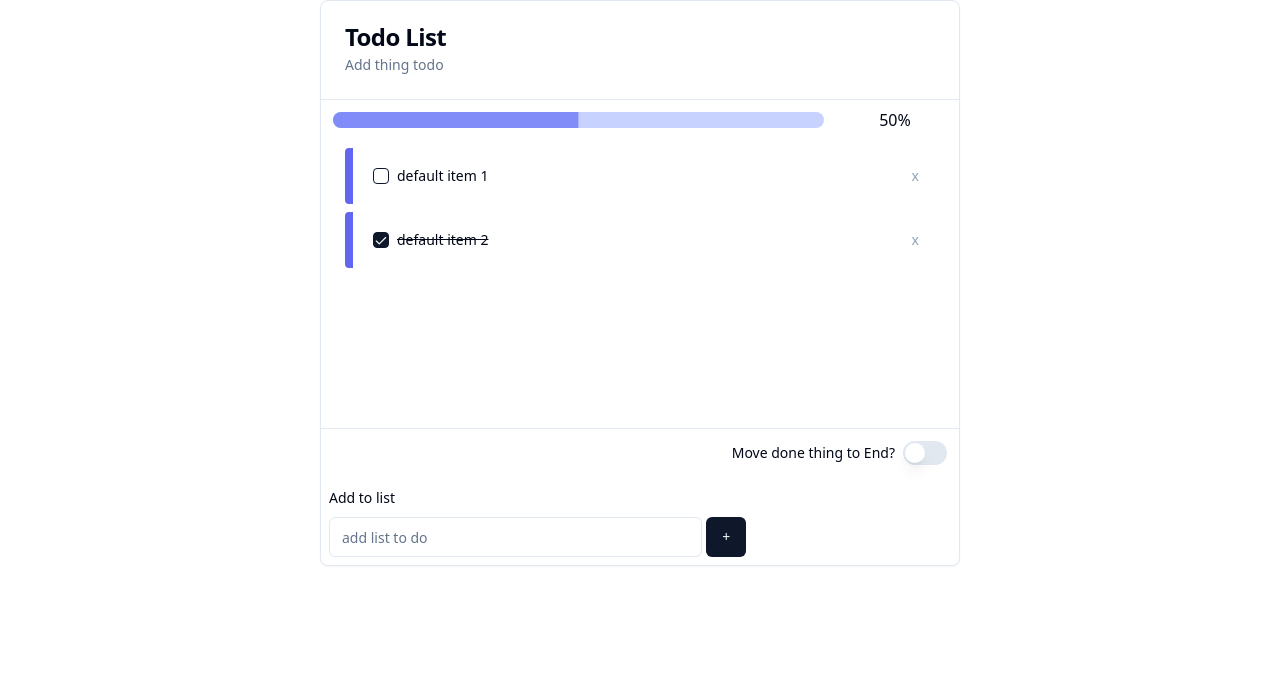
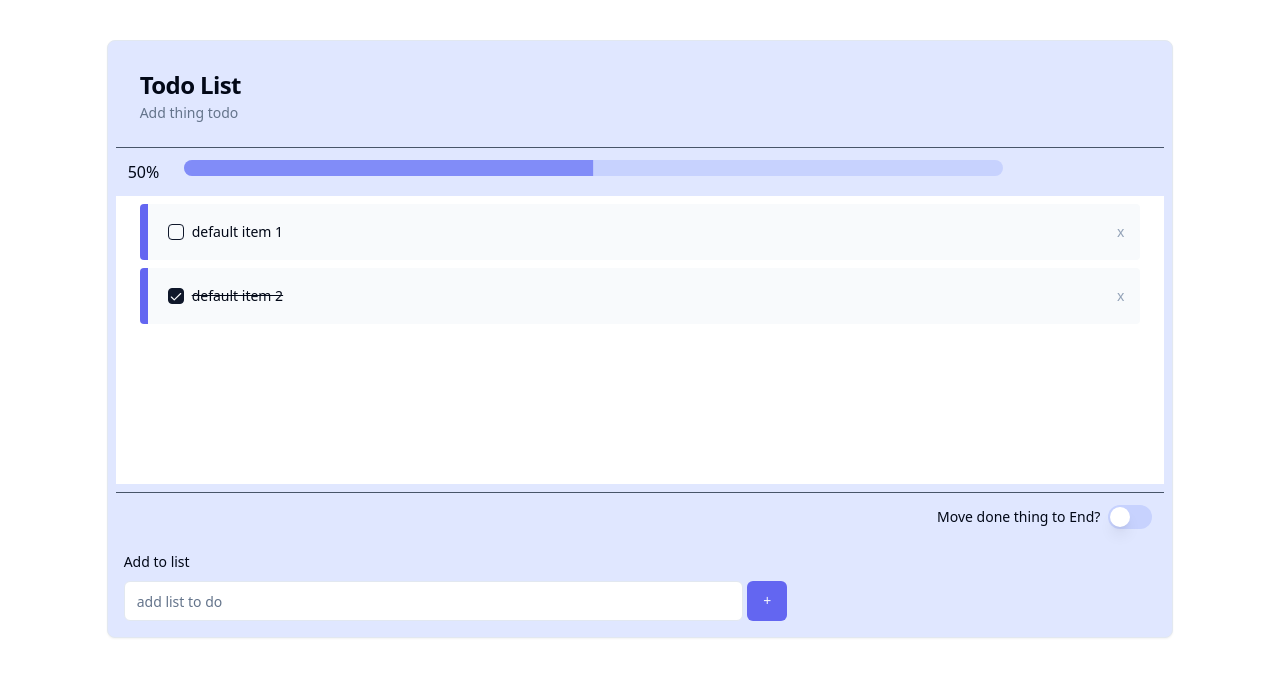
Before and after one commit to sos78819/0606, a React (Vite) app in the folder vite-project/: page / in a window 1280 px wide. Shown: the top 676 px of the page. Built offline with nearby package versions, Linux system fonts and the light colour scheme.

Commit message:
feat:元件樣式調整

```diff
--- a/vite-project/src/App.tsx
+++ b/vite-project/src/App.tsx
@@ -1,15 +1,9 @@
+import { TodoList } from './components'
 import "./index.css"
 
-import { TodoList } from './components'
-
-
 function App() {
-
-
   return (
-    <>
-      <TodoList></TodoList>
-    </>
+      <TodoList/>
   )
 }
 
--- a/vite-project/src/components/TodoList.tsx
+++ b/vite-project/src/components/TodoList.tsx
@@ -1,11 +1,11 @@
 import { Card, CardDescription, CardHeader, CardTitle } from "@/components/ui/card";
 import { Separator } from "@/components/ui/separator";
 import { cn } from "@/lib/utils";
-import { useState} from "react";
+import { singleItem } from "@/type";
+import { useState } from "react";
 import { AddItemForm } from "./add-item-form";
 import { ItemContent } from "./item-content";
 import { TodoProgress } from "./todo-progress";
-import { singleItem } from "@/type";
 
 const TodoList = () => {
   const [TodoItems, setTodoItems] = useState(
@@ -30,13 +30,13 @@ const TodoList = () => {
     };
 
   return (
-    <div className="flex justify-center content-center flex-wrap w-full h-full">
-      <Card className={cn('w-6/12')}>
+    <div className="flex justify-center content-center w-full h-full">
+      <Card className={cn('w-6/12 bg-indigo-100 mt-10 p-2  md:w-10/12 sm:w-12/12')}>
         <CardHeader >
           <CardTitle>Todo List</CardTitle>
           <CardDescription>Add thing todo</CardDescription>
         </CardHeader>
-        <Separator />
+        <Separator className="bg-slate-600" />
         <TodoProgress TodoItem={TodoItems}/>
         <ItemContent TodoItem={TodoItems} handleItemChange={handleItemChange} />
         <AddItemForm TodoItem={TodoItems} handleItemChange={handleItemChange} />
--- a/vite-project/src/components/add-item-form.tsx
+++ b/vite-project/src/components/add-item-form.tsx
@@ -9,8 +9,8 @@ import {
   FormLabel
 } from "@/components/ui/form";
 import { Input } from "@/components/ui/input";
+import { TodoProps, singleItem } from "@/type";
 import { useForm } from "react-hook-form";
-import { singleItem,TodoProps } from "@/type";
 
 
 
@@ -44,13 +44,13 @@ const AddItemForm = (props:TodoProps) => {
                 <FormItem>
                  <FormLabel>Add to list</FormLabel>
                   <FormControl>
-                    <Input placeholder="add list to do"  {...field} />
+                    <Input className="ring-indigo-100" placeholder="add list to do"  {...field} />
                   </FormControl>
                 </FormItem>
               )}
             />
           </div>
-          <div className="relative w-[20%]"><Button className="absolute bottom-0" type="submit">+</Button></div>
+          <div className="relative w-[20%]"><Button className="absolute bottom-0 bg-indigo-500" type="submit">+</Button></div>
         </div>
       </form>
     </Form>
--- a/vite-project/src/components/item-content.tsx
+++ b/vite-project/src/components/item-content.tsx
@@ -1,18 +1,18 @@
-import { Button } from "./ui/button"
-import { CardContent } from "./ui/card"
-import { Checkbox } from "./ui/checkbox"
-import { Label } from "./ui/label"
+import { TodoProps } from "@/type";
 import * as ScrollArea from '@radix-ui/react-scroll-area';
-import { TodoProps } from "@/type";
+import { useState } from "react";
 import { MoveItemEnd } from "./move-to-item-end";
+import { Button } from "./ui/button";
+import { CardContent } from "./ui/card";
+import { Checkbox } from "./ui/checkbox";
+import { Label } from "./ui/label";
 import { Separator } from "./ui/separator";
-import { useState } from "react";
 
 
 const ItemContent = (props: TodoProps) => {
 
- const [switchTitle,setSwitchTitle] = useState("Move done thing to End?")
-  //const viewportRef = useRef<HTMLDivElement>(null);
+  const [switchTitle, setSwitchTitle] = useState("Move done thing to End?")
+
 
   function handleItemCheck(e: boolean, idx: number) {
     const newTodos = [...props.TodoItem];
@@ -26,9 +26,9 @@ const ItemContent = (props: TodoProps) => {
     props.handleItemChange(newTodos)
   }
 
-  function switchHandler(e:boolean) {
+  function switchHandler(e: boolean) {
     const newTodos = [...props.TodoItem];
-    if(e){
+    if (e) {
       const switchToStart = "Move done thing to Start?"
       newTodos.sort((a, b) => {
         if (a.finish === b.finish) return 0;
@@ -37,7 +37,7 @@ const ItemContent = (props: TodoProps) => {
       });
       setSwitchTitle(switchToStart)
 
-    }else{
+    } else {
       const switchToEnd = "Move done thing to End?"
       newTodos.sort((a, b) => {
         if (a.finish === b.finish) return 0;
@@ -47,45 +47,36 @@ const ItemContent = (props: TodoProps) => {
       setSwitchTitle(switchToEnd)
     }
     props.handleItemChange(newTodos)
-  //   if (e && viewportRef.current) {
-  //    const scrollHeight = viewportRef.current.scrollHeight
-  //    const clientHeight = viewportRef.current.clientHeight
-  //    const scrollTop = scrollHeight - clientHeight
-  //     viewportRef.current.scrollTop=scrollTop
-  // }
   }
 
 
 
   return <><ScrollArea.Root>
-    <ScrollArea.Viewport className="h-72" >
-
+    <ScrollArea.Viewport className="h-72 bg-white" >
       <CardContent>
         {props.TodoItem.map((item, idx) => {
           const lineClass = item.finish ? 'line-through' : '';
-          return <div key={idx} className="flex items-center rounded border-l-8 border-l-indigo-500 mt-2 p-5 relative">
+          return <div key={idx} className="flex items-center rounded bg-slate-50 border-l-8 border-l-indigo-500 mt-2 p-5 relative">
             <Checkbox onCheckedChange={(e: boolean) => handleItemCheck(e, idx)} checked={item.finish} className="mr-2" id="terms" />
             <Label
               className={`text-sm font-medium leading-none peer-disabled:cursor-not-allowed peer-disabled:opacity-70 ${lineClass}`}
             >
               {item.title}
-
             </Label>
             <Button onClick={() => removeItem(idx)} className='bg-transparent rounded-full text-slate-400 absolute right-0'>x</Button>
           </div>
         })
         }
       </CardContent>
-
     </ScrollArea.Viewport >
     <ScrollArea.Scrollbar className="h-full w-2.5 border-l border-l-transparent p-[1px]" orientation="vertical">
       <ScrollArea.Thumb className="relative flex-1 rounded-full bg-border" />
     </ScrollArea.Scrollbar>
     <ScrollArea.Corner />
   </ScrollArea.Root>
-    <Separator />
-    <MoveItemEnd title ={switchTitle} switchHandler={switchHandler} />
+    <Separator className="bg-slate-600 mt-2" />
+    <MoveItemEnd title={switchTitle} switchHandler={switchHandler} />
   </>
 }
 
-export { ItemContent }
+export { ItemContent };
--- a/vite-project/src/components/todo-progress.tsx
+++ b/vite-project/src/components/todo-progress.tsx
@@ -11,7 +11,6 @@ const TodoProgress = ({TodoItem}:TodoItems) => {
   const [progress, setProgress] = useState(percentage)
 
   useEffect(() => {
-
     const timer = setTimeout(() => setProgress(percentage), 600)
     return () => clearTimeout(timer)
   }, [percentage])
@@ -19,8 +18,8 @@ const TodoProgress = ({TodoItem}:TodoItems) => {
 
 
   return <div className="flex p-3 relative">
+  <div className="flex-none w-14"><p className="align-text-top">{progress}%</p></div>
   <Progress value={progress} className={cn('w-[80%] bg-indigo-200')} />
-  <span className="w-[10%] absolute bottom-2 right-4">{progress}%</span>
   </div>
 }
 export { TodoProgress }
--- a/vite-project/src/components/ui/input.tsx
+++ b/vite-project/src/components/ui/input.tsx
@@ -11,7 +11,7 @@ const Input = React.forwardRef<HTMLInputElement, InputProps>(
       <input
         type={type}
         className={cn(
-          "flex h-10 w-full rounded-md border border-input bg-background px-3 py-2 text-sm ring-offset-background file:border-0 file:bg-transparent file:text-sm file:font-medium placeholder:text-muted-foreground focus-visible:outline-none focus-visible:ring-2 focus-visible:ring-ring focus-visible:ring-offset-2 disabled:cursor-not-allowed disabled:opacity-50",
+          "flex h-10 w-full rounded-md border border-input bg-background px-3 py-2 text-sm ring-offset-slate-50 file:border-0 file:bg-transparent file:text-sm file:font-medium placeholder:text-muted-foreground focus-visible:outline-none focus-visible:ring-2 focus-visible:ring-offset-gray-500 focus-visible:ring-offset-1 disabled:cursor-not-allowed disabled:opacity-50",
           className
         )}
         ref={ref}
--- a/vite-project/src/components/ui/switch.tsx
+++ b/vite-project/src/components/ui/switch.tsx
@@ -1,7 +1,7 @@
 "use client"
 
+import * as SwitchPrimitives from "@radix-ui/react-switch"
 import * as React from "react"
-import * as SwitchPrimitives from "@radix-ui/react-switch"
 
 import { cn } from "@/lib/utils"
 
```
Also changed, not shown: vite-project/src/components/move-to-item-end.tsx (+5 -6 lines).
